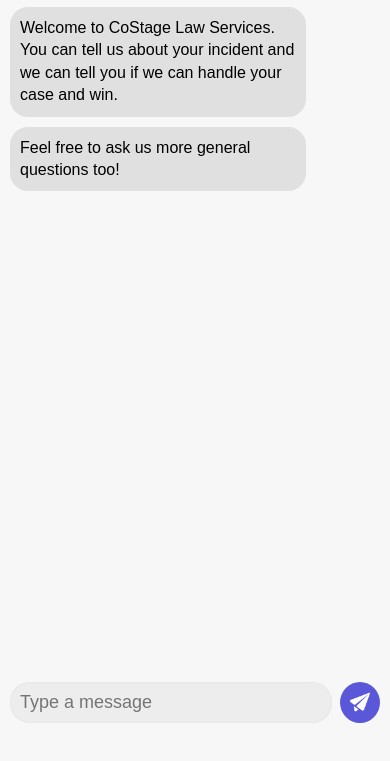
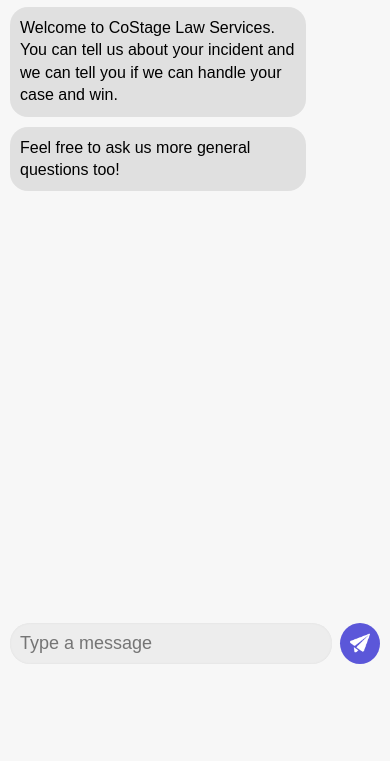
Before and after one commit to CoStage-AI/CoStage-Law, a website: page index.html in a window 390 px wide. Shown: the part 69-830 px from the top of the page. Drawn offline with Linux system fonts and the light colour scheme.

Commit message:
fixing scrolling v2

```diff
--- a/stylesGPT.css
+++ b/stylesGPT.css
@@ -123,7 +123,7 @@
 
     #chat-container {
       /* Other styles remain unchanged */
-      height: 95vh;
+      height: 88vh;
       /* padding-bottom: 60px;  */
       /* Add more padding to bottom for iPhone address bar */
     }
```
